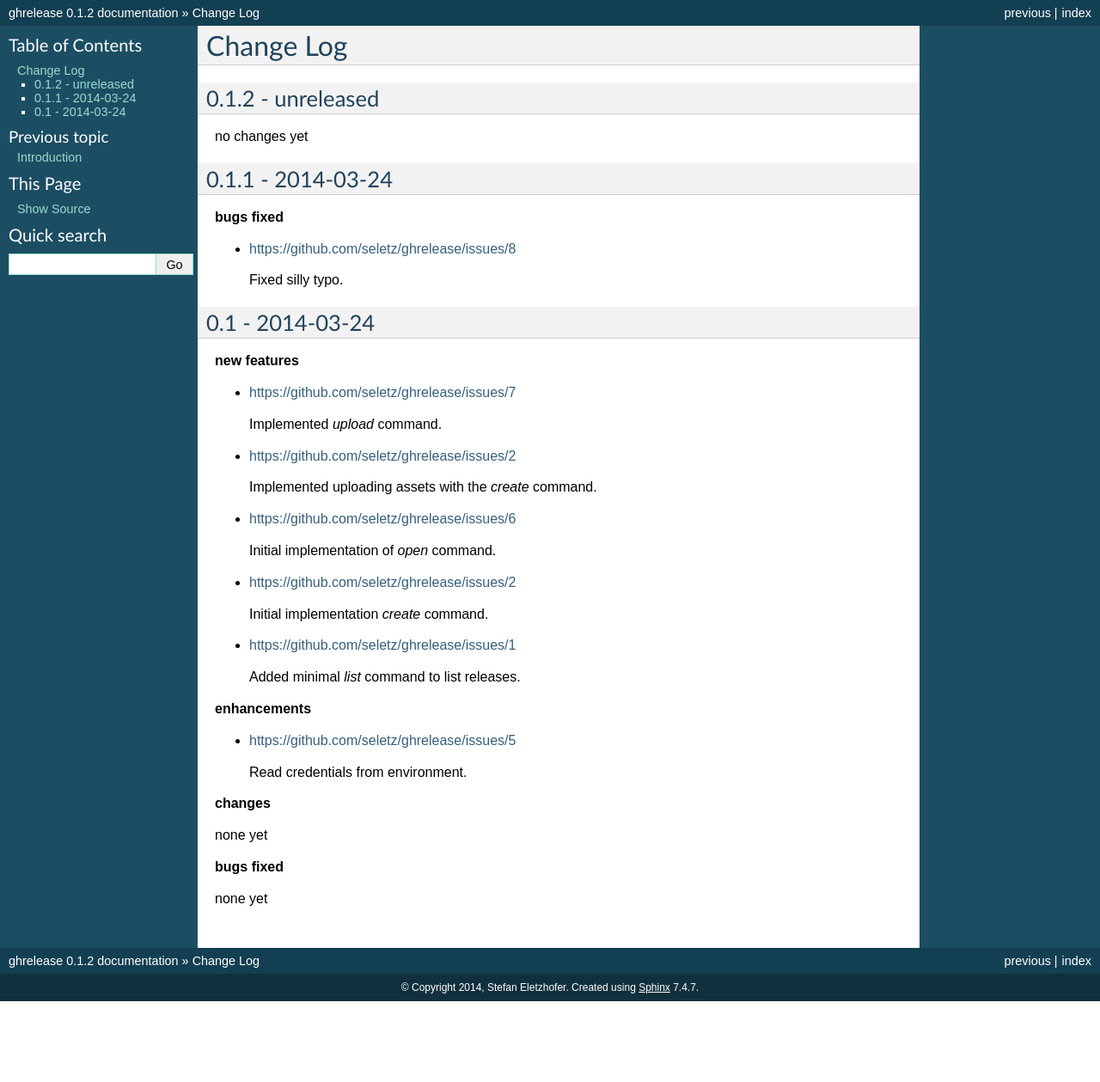
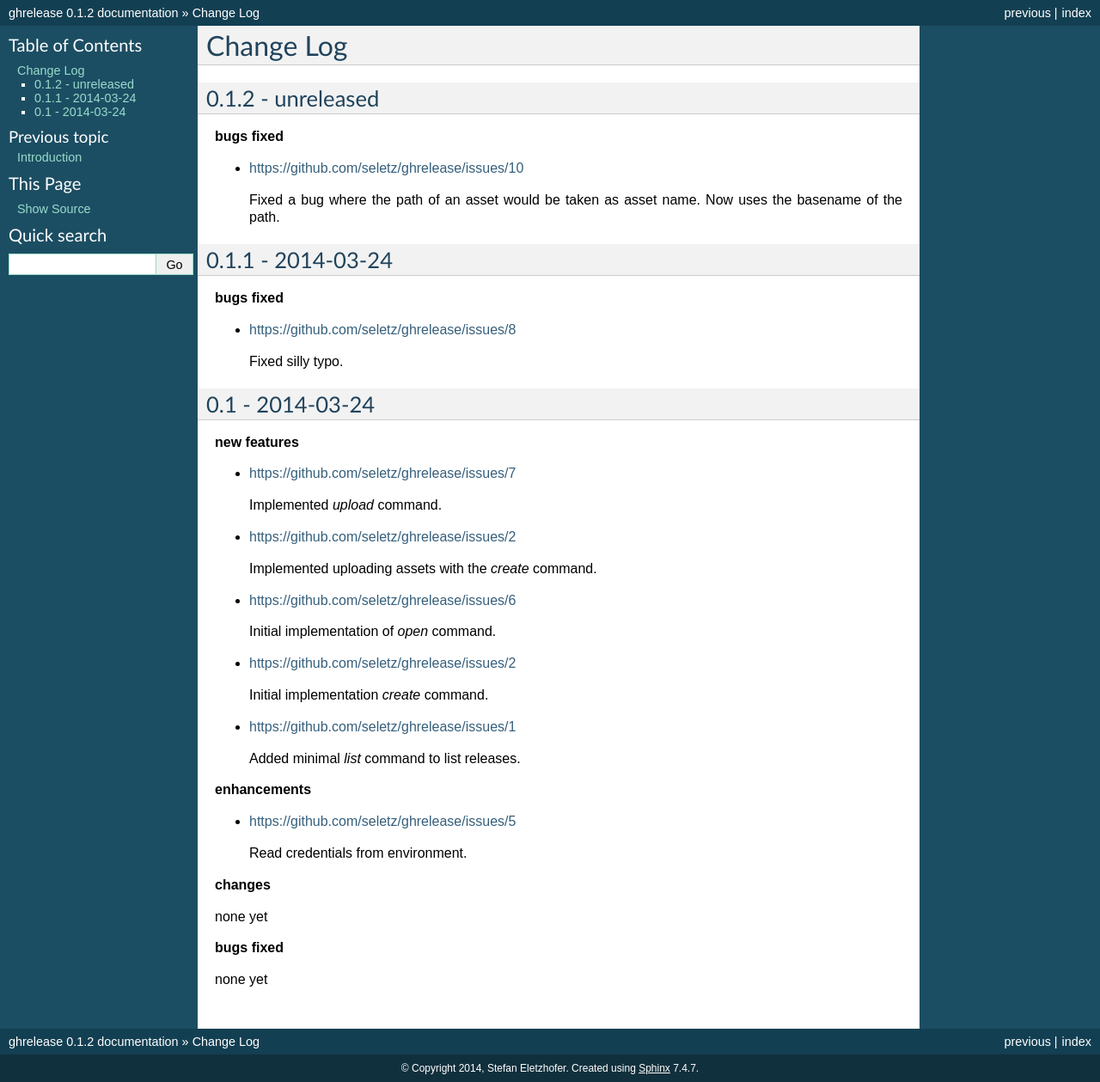
Before and after one commit to seletz/ghrelease, a Sphinx documentation site: the page built from docs/changelog.rst, in a window 1280 px wide. Shown: the whole page at 86% size. Built offline with Sphinx 7.4.7, drawn with Linux system fonts in a browser that asks for light colours; before the commit the page ends 1165 px from its top, so only the background shows below that.

Commit message:
Asset uploads -- asset names
Fixed a bug where the path of an asset would be
taken as asset name.  Now uses the basename of
the path.

closes #10


Signed-off-by: Stefan Eletzhofer <se@nexiles.de>

```diff
--- a/docs/changelog.rst
+++ b/docs/changelog.rst
@@ -4,7 +4,12 @@ Change Log
 0.1.2 - unreleased
 ------------------
 
-no changes yet
+**bugs fixed**
+
+- https://github.com/seletz/ghrelease/issues/10
+
+  Fixed a bug where the path of an asset would be taken as asset name.  Now
+  uses the basename of the path.
 
 0.1.1 - 2014-03-24
 ------------------
```
Also changed, not shown: 1 other file.
